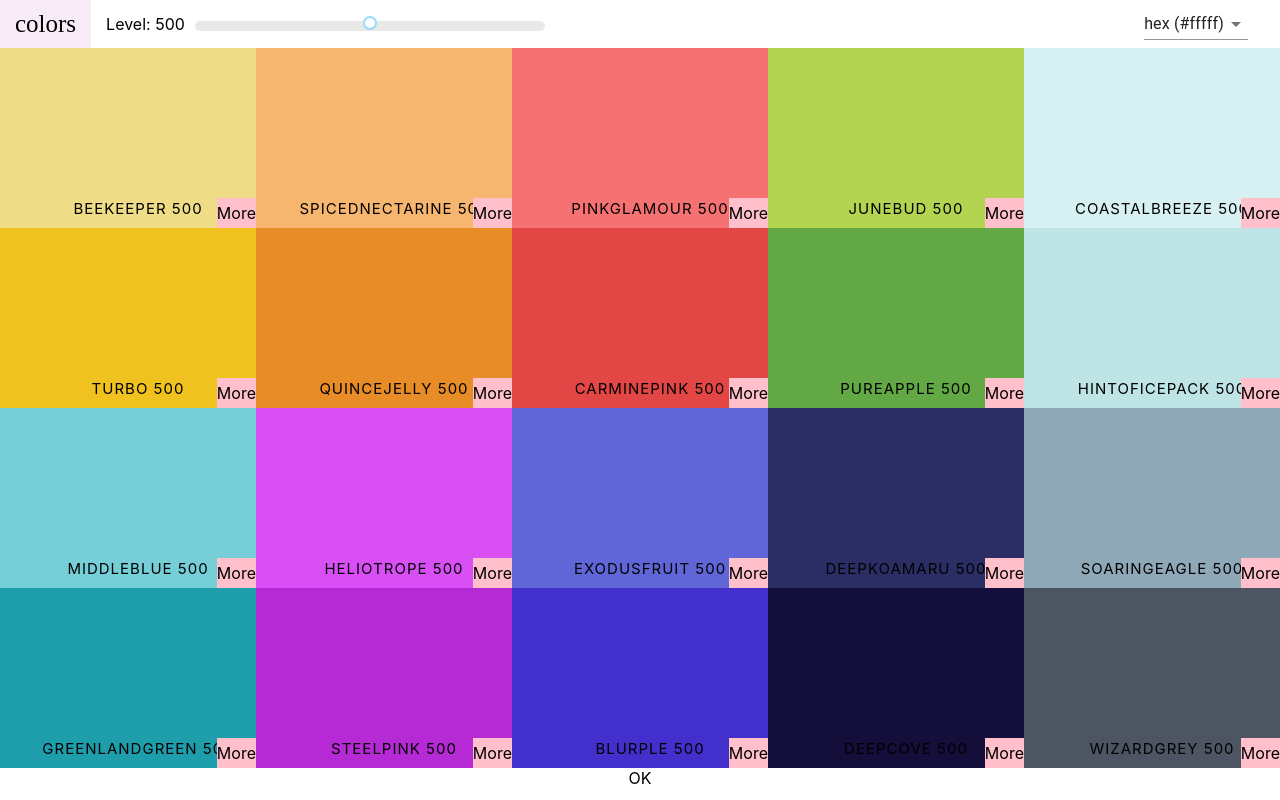
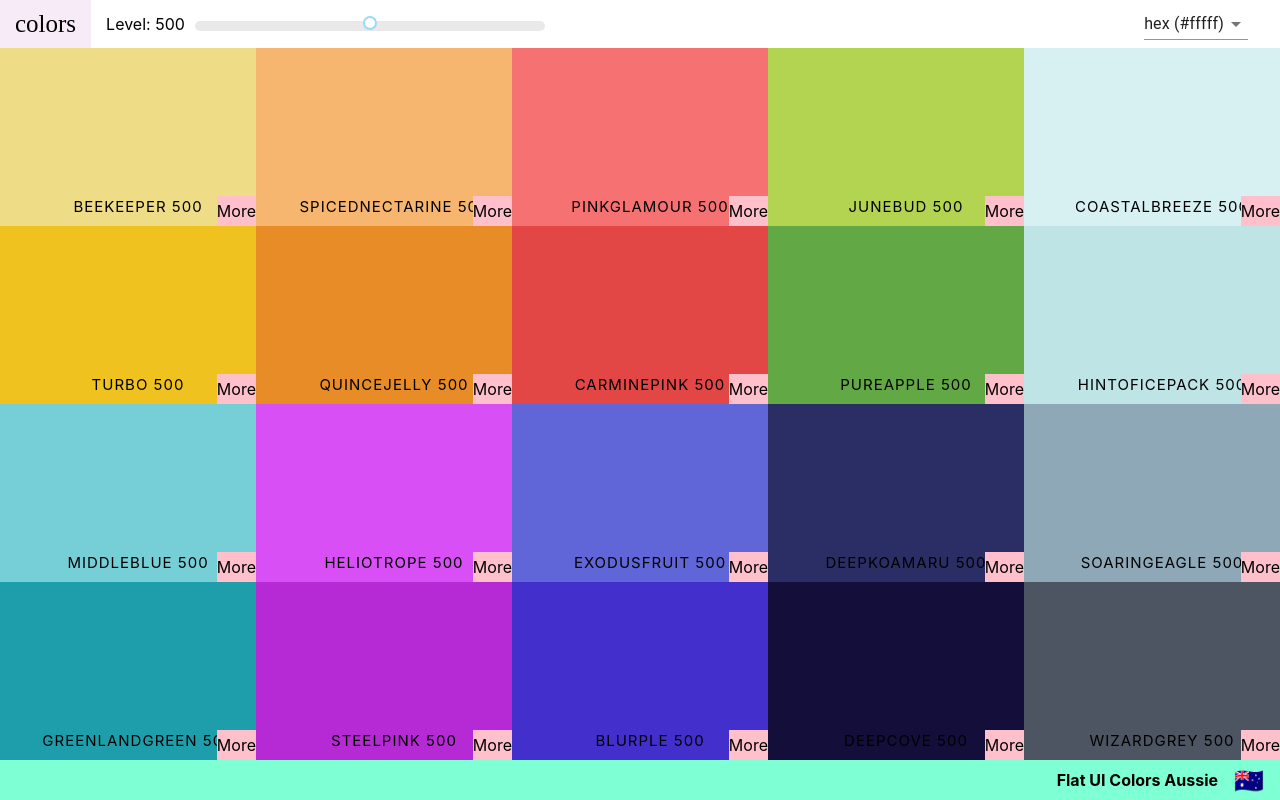
Before and after one commit to tinysheep007/Palette, a React (Create React App) app: page / in a window 1280 px wide. Built offline with nearby package versions, Linux system fonts and the light colour scheme.

Commit message:
added footer

```diff
--- a/src/Palette.css
+++ b/src/Palette.css
@@ -1,7 +1,24 @@
 .Palette {
     height: 100vh;
+    display: flex;
+    flex-direction: column;
 }
 
 .Palette-Colors {
     height: 90%;
 }
+
+.Palette-footer {
+    height: 5vh;
+    display: flex;
+    justify-content: flex-end;
+    background-color: aquamarine;
+    font-weight: bold;
+    align-items: center;
+}
+
+.emoji {
+    margin:0 1rem;
+    font-size: 1.5rem;
+
+}
--- a/src/Palette.js
+++ b/src/Palette.js
@@ -24,9 +24,10 @@
     }
 
     render(){
+        const {colors, paletteName, emoji}= this.props.palette;
         const { level,format } =this.state;
-        let colorBoxes = this.props.palette.colors[level].map(color => (
-            <ColorBox background={color[format]} name={color.name}/>
+        let colorBoxes = colors[level].map(color => (
+            <ColorBox background={color[format]} name={color.name} key={color.id}/>
         ));
         return (
             <div className="Palette">
@@ -37,6 +38,10 @@
 
                     <Ok />
                 </div>
+                <footer className="Palette-footer">
+                    {paletteName}
+                    <span className="emoji">{emoji}</span>
+                </footer>
             </div>
         )
     }
```
